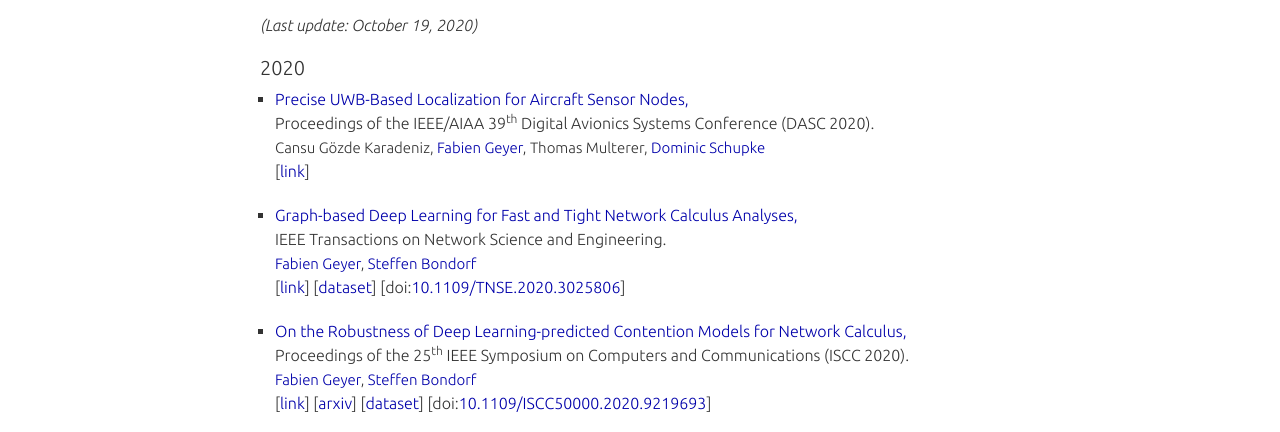
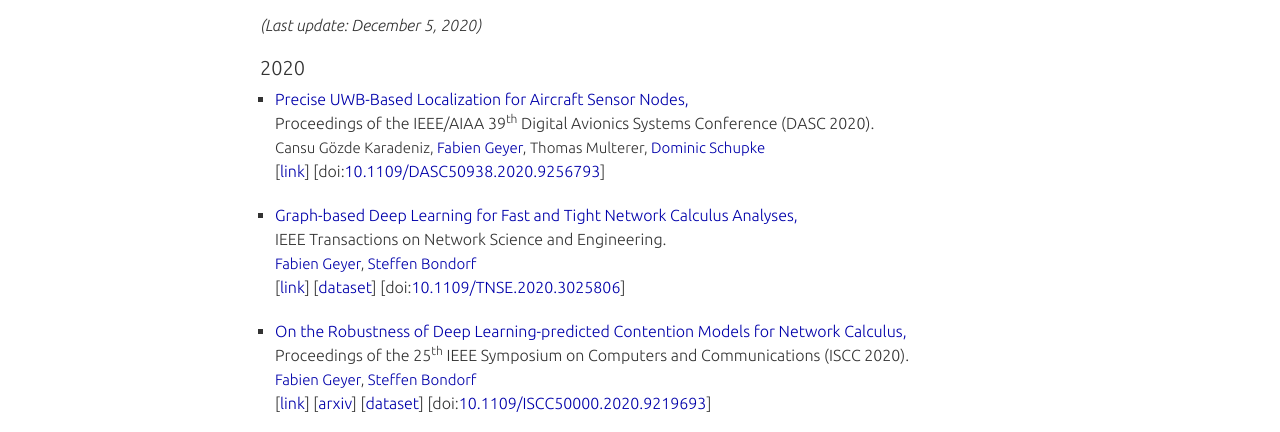
Before and after one commit to fabgeyer/fabgeyer.github.io, a plain HTML site: page publications/index.html in a window 1280 px wide. Shown: the part 313-745 px from the top of the page. Drawn offline with Linux system fonts and the light colour scheme.

Commit message:
Update publication

```diff
--- a/publications/index.html
+++ b/publications/index.html
@@ -65,7 +65,7 @@
 
 	<h3>Publications</h3>
 
-	<p><i>(Last update: October 19, 2020)</i></p><div class="year">2020</div>
+	<p><i>(Last update: December 5, 2020)</i></p><div class="year">2020</div>
 
 	<ul class="publications">
 
@@ -90,6 +90,8 @@
 
 
 
+
+				[doi:<a href="https://doi.org/10.1109/DASC50938.2020.9256793">10.1109/DASC50938.2020.9256793</a>]
 
 			</span>
 		</li>
```
Also changed, not shown: datasets/index.html (+1 -1 lines), index.html (+1 -1 lines).
